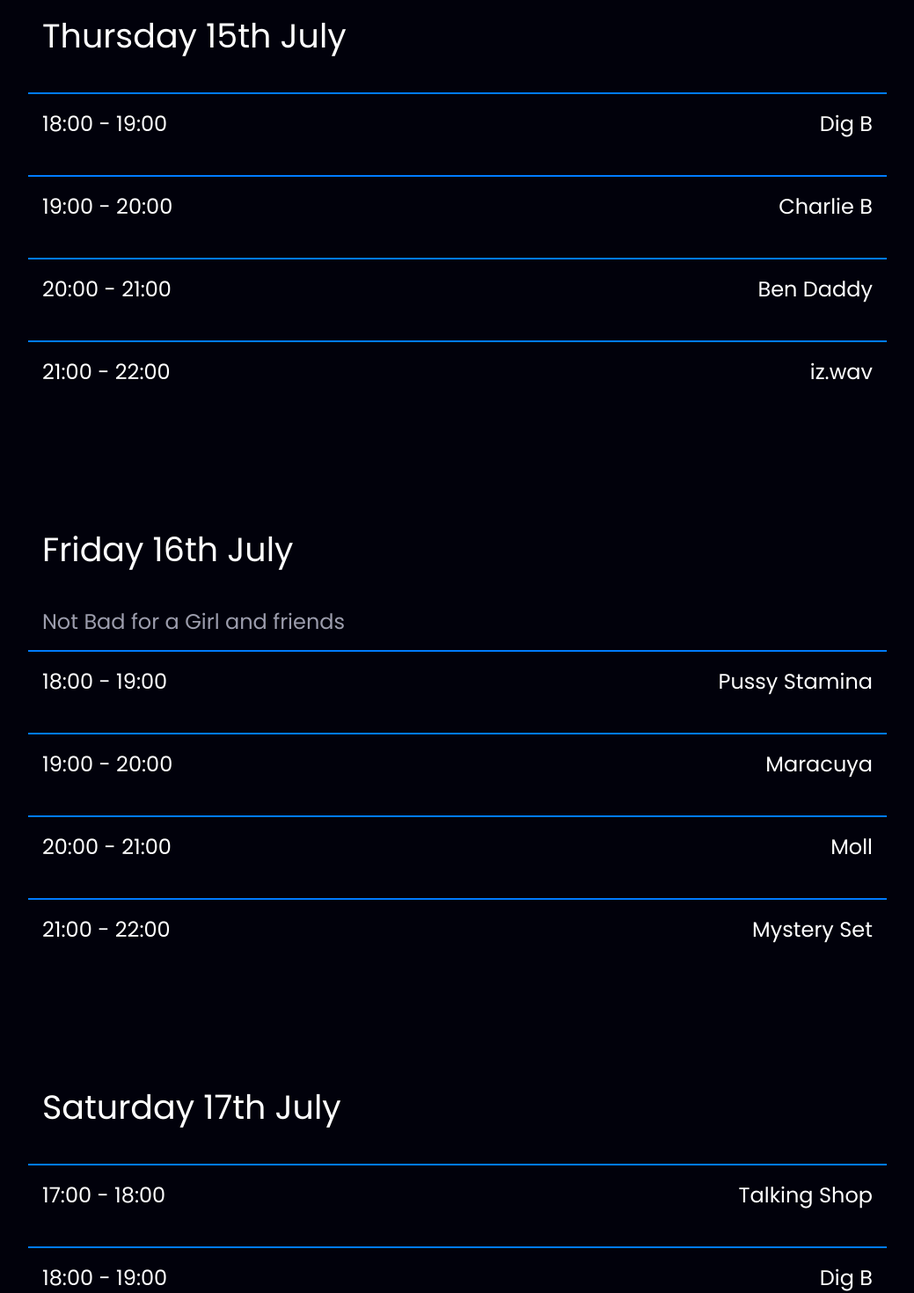
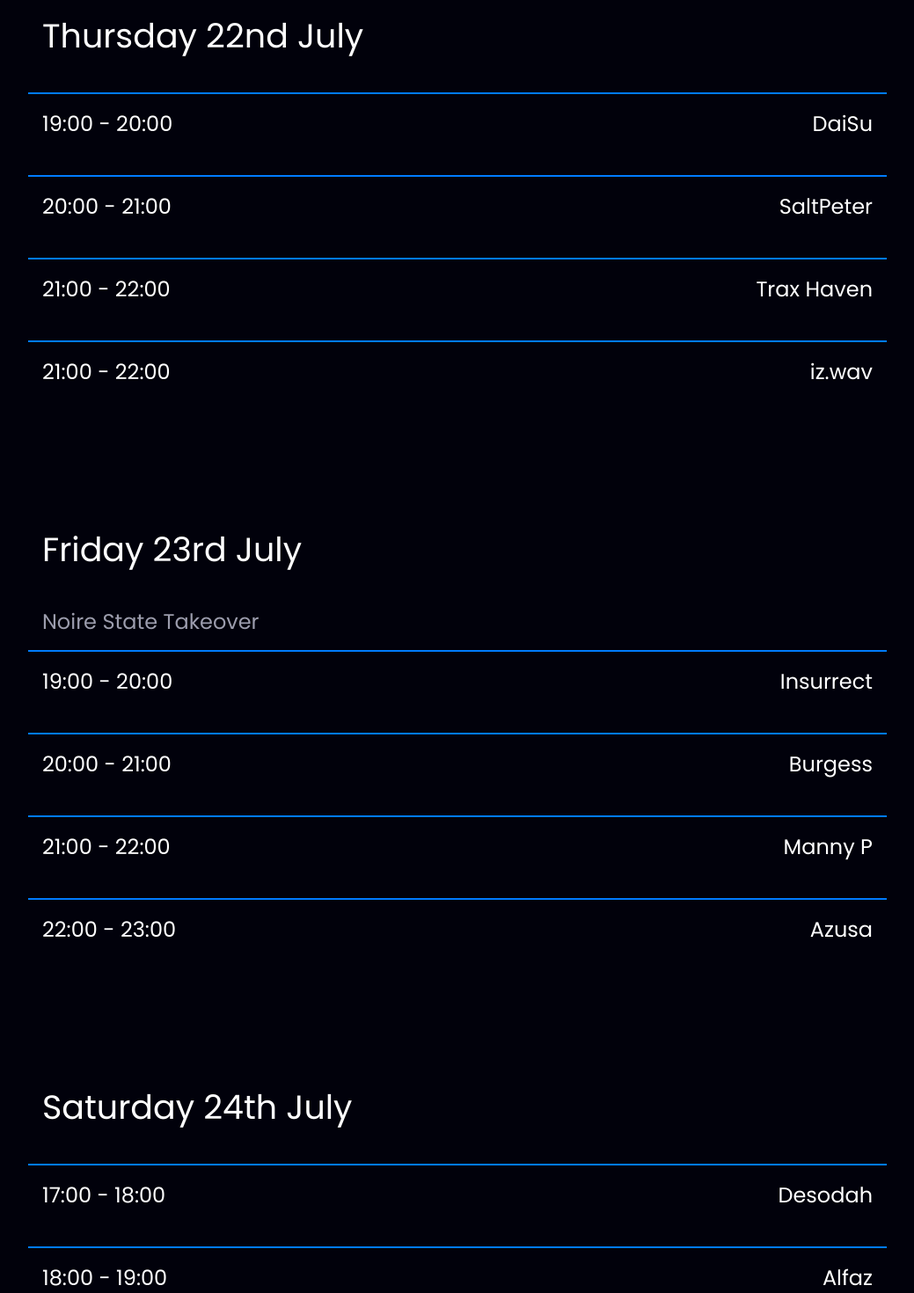
Before and after one commit to katiemhughes/radio-website, a React (Create React App) app: page / in a window 1280 px wide. Shown: the part 1080-2550 px from the top of the page at 88% size, without its empty margins (120-1159 px from the left). Built offline with nearby package versions, Linux system fonts and the light colour scheme.

Commit message:
schedule wc 19/07

```diff
--- a/src/components/schedule/Schedule.js
+++ b/src/components/schedule/Schedule.js
@@ -11,97 +11,73 @@ const Schedule = () => {
             <h1 className="schedule-title">SCHEDULE</h1>
             <table className="schedule-table">
                 <ScheduleDate
-                    showDate="Thursday 15th July"
-                />
-                {/* <ScheduleItem
-                    showTime="16:00 - 17:00"
-                    showName="Joey T"
-                />
-                <ScheduleItem
-                    showTime="17:00 - 18:00"
-                    showName="Ellen"
-                /> */}
-                <ScheduleItem
-                    showTime="18:00 - 19:00"
-                    showName="Dig B"
+                    showDate="Thursday 22nd July"
                 />
                 <ScheduleItem
                     showTime="19:00 - 20:00"
-                    showName="Charlie B"
+                    showName="DaiSu"
                 />
                 <ScheduleItem
                     showTime="20:00 - 21:00"
-                    showName="Ben Daddy"
+                    showName="SaltPeter"
+                />
+                <ScheduleItem
+                    showTime="21:00 - 22:00"
+                    showName="Trax Haven"
                 />
                 <ScheduleItem
                     showTime="21:00 - 22:00"
                     showName="iz.wav"
                 />
-                {/* <ScheduleItem
-                    showTime="22:00 - 23:00"
-                    showName="Ship Sket"
-                />
-                <ScheduleItem
-                    showTime="23:00 - 00:00"
-                    showName="Earl Grey"
-                /> */}
             </table>
             <table className="schedule-table">
                 <ScheduleDate
-                    showDate="Friday 16th July"
+                    showDate="Friday 23rd July"
                 />
                 <ScheduleTakeover
-                    takeoverShow="Not Bad for a Girl and friends"
+                    takeoverShow="Noire State Takeover"
+                />
+                <ScheduleItem
+                    showTime="19:00 - 20:00"
+                    showName="Insurrect"
+                />
+                <ScheduleItem
+                    showTime="20:00 - 21:00"
+                    showName="Burgess"
+                />
+                <ScheduleItem
+                    showTime="21:00 - 22:00"
+                    showName="Manny P"
+                />
+                <ScheduleItem
+                    showTime="22:00 - 23:00"
+                    showName="Azusa"
+                />
+            </table>
+            <table className="schedule-table">
+                <ScheduleDate
+                    showDate="Saturday 24th July"
+                />
+                <ScheduleItem
+                    showTime="17:00 - 18:00"
+                    showName="Desodah"
                 />
                 <ScheduleItem
                     showTime="18:00 - 19:00"
-                    showName="Pussy Stamina"
+                    showName="Alfaz"
                 />
                 <ScheduleItem
                     showTime="19:00 - 20:00"
-                    showName="Maracuya"
+                    showName="Ayy Den"
                 />
                 <ScheduleItem
                     showTime="20:00 - 21:00"
-                    showName="Moll"
+                    showName="D. Clemente"
                 />
                 <ScheduleItem
                     showTime="21:00 - 22:00"
-                    showName="Mystery Set"
+                    showName="Kitsta"
                 />
-                {/* <ScheduleItem
-                    showTime="22:00 - 23:00"
-                    showName="MOLL"
-                /> */}
-            </table>
-            <table className="schedule-table">
-                <ScheduleDate
-                    showDate="Saturday 17th July"
-                />
-                <ScheduleItem
-                    showTime="17:00 - 18:00"
-                    showName="Talking Shop"
-                />
-                <ScheduleItem
-                    showTime="18:00 - 19:00"
-                    showName="Dig B"
-                />
-                <ScheduleItem
-                    showTime="19:00 - 20:00"
-                    showName="Mercy System fka Monir"
-                />
-                <ScheduleItem
-                    showTime="20:00 - 21:00"
-                    showName="Shannon From Admin"
-                />
-                <ScheduleItem
-                    showTime="21:00 - 22:00"
-                    showName="Kiss Me Again"
-                />
-                {/* <ScheduleItem
-                    showTime="22:00 - 23:00"
-                    showName="TBC"
-                /> */}
             </table>
         </div>
     )
```
